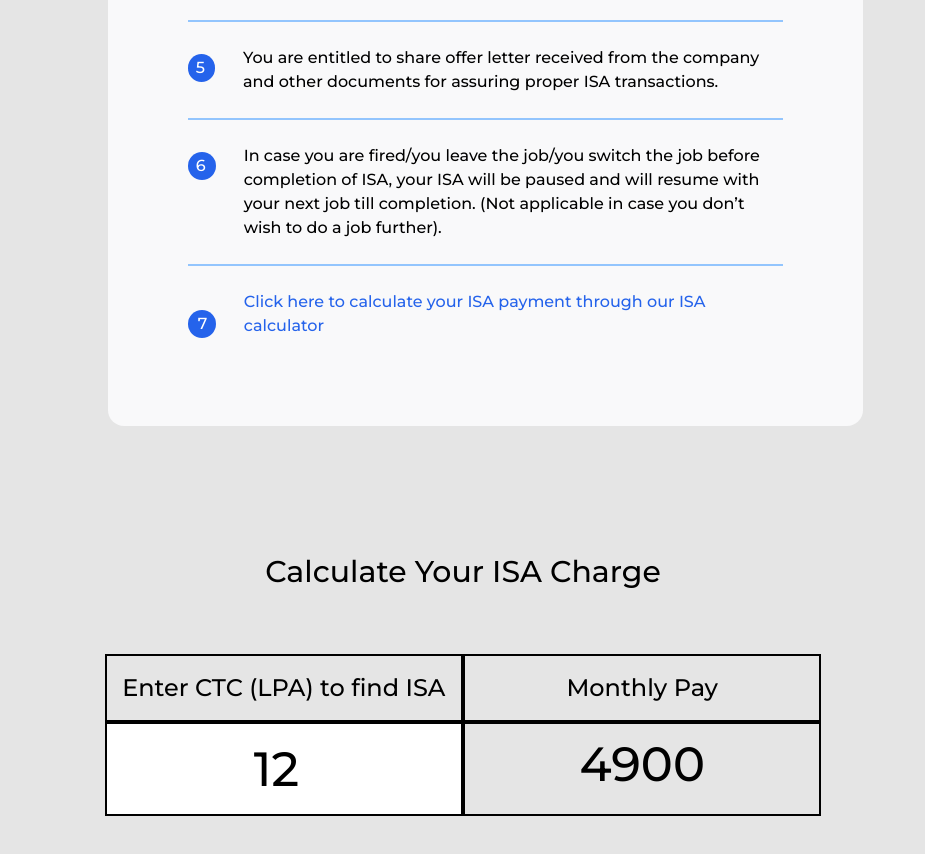
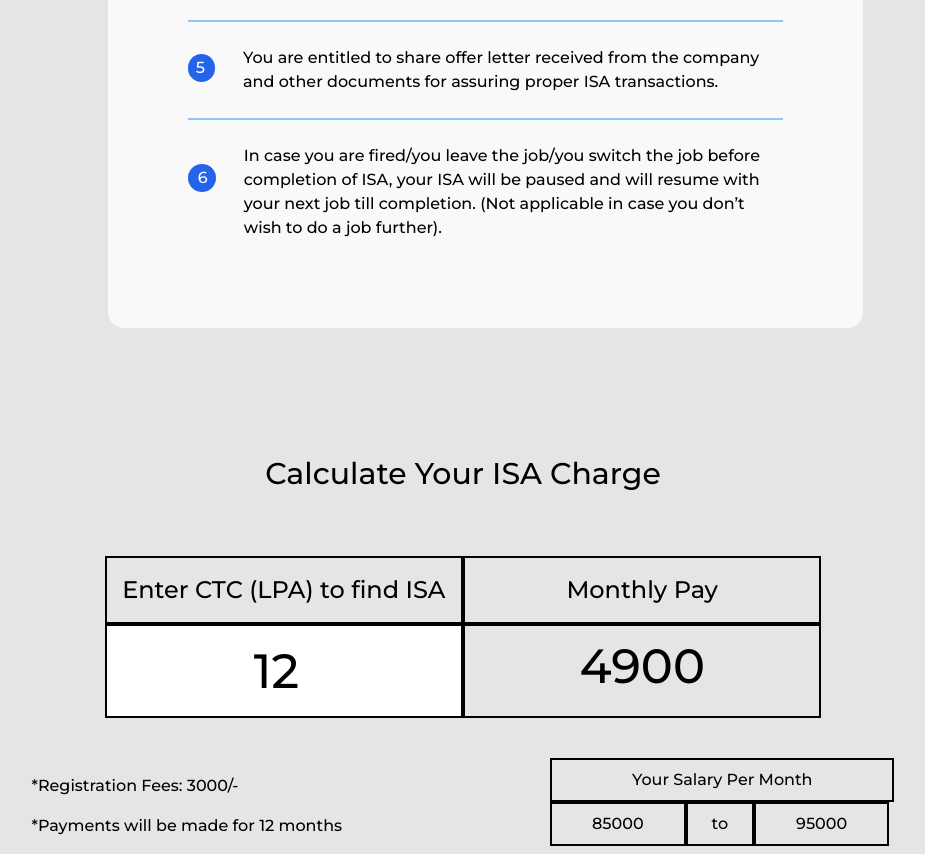
Before and after one commit to 100bhagya/mas-website-react, a React (Create React App) app: page /isa-101 in a window 1280 px wide. Shown: the part 1380-2234 px from the top of the page, without its empty margins (177-1102 px from the left). Built offline with nearby package versions, Linux system fonts and the light colour scheme.

Commit message:
removed isa calc sheet link

```diff
--- a/src/pages/ISA-101.js
+++ b/src/pages/ISA-101.js
@@ -117,8 +117,8 @@ const ISA101 = () => {
           other documents for assuring proper ISA transactions.
         </p>
 
-        <p className="md:text-[16px] text-[12px] flex md:py-6 py-4 border-b-2 border-solid border-blue-300">
-          <p className="bg-blue-600 md:w-7 w-6  md:h-7 h-6 mr-7 text-white md:mt-2 rounded-full pl-[8px] pr-[10px] pt-[3px] md:pt-[2px]">
+        <p className="md:text-[16px] text-[12px] flex md:py-6 py-4">
+          <p className="bg-blue-600 md:w-7 w-6  md:h-7 h-6 mr-7 text-white md:mt-5 rounded-full pr-[14px] md:pl-[10px] pl-[9px] md:pt-[2px] pt-[4px]">
             6
           </p>
           In case you are fired/you leave the job/you switch the job before
@@ -127,19 +127,6 @@ const ISA101 = () => {
           a job further).
         </p>
 
-        <p className="md:text-[16px] text-[12px] flex md:py-6 py-4">
-          <p className="bg-blue-600 md:w-7 w-6  md:h-7 h-6 mr-7 text-white md:mt-5 rounded-full pr-[14px] md:pl-[10px] pl-[9px] md:pt-[2px] pt-[4px]">
-            7
-          </p>
-          <a
-            href="https://bit.ly/3Hd9IIU"
-            target="_blank"
-            rel="noopener noreferrer"
-            className="text-blue-600"
-          >
-            Click here to calculate your ISA payment through our ISA calculator
-          </a>
-        </p>
       </div>
 
       <div className="mt-32">
--- a/src/pages/ISA-102.js
+++ b/src/pages/ISA-102.js
@@ -5,21 +5,6 @@ import Data from "../data/ISAData";
 import Footer from "../components/Footer";
 import Rectangle from "../images/Rectangle 52.png";
 import Artboard1 from "../images/isa_image.png";
-
-// const IncomeSlab = ({ income, status, color, round }) => {
-//   return (
-//     <div
-//       className={`flex md:px-3 lg:px-0 w-full md:h-[75px] pb-4 md:pb-0 pt-1 md:bg-card border-solid border-b-[1px] ${color} ${round}`}
-//     >
-//       <div className="md:text-sm text-[12px] font-normal w-1/4 text-center pt-6">
-//         {income}
-//       </div>
-//       <div className="md:text-sm text-[12px] font-normal w-3/4 text-center pt-6">
-//         {status}
-//       </div>
-//     </div>
-//   );
-// };
 
 function FAQ({ faq, index, toggleFAQ }) {
   return (
@@ -130,8 +115,8 @@ const ISA102 = () => {
           other documents for assuring proper ISA transactions.
         </p>
 
-        <p className="md:text-[16px] text-[12px] flex md:py-6 py-4 border-b-2 border-solid border-blue-300">
-          <p className="bg-blue-600 md:w-7 w-6  md:h-7 h-6 mr-7 text-white md:mt-2 rounded-full pl-[8px] pr-[10px] pt-[3px] md:pt-[2px]">
+        <p className="md:text-[16px] text-[12px] flex md:py-6 py-4">
+          <p className="bg-blue-600 md:w-7 w-6  md:h-7 h-6 mr-7 text-white md:mt-5 rounded-full pr-[14px] md:pl-[10px] pl-[9px] md:pt-[2px] pt-[4px]">
             6
           </p>
           In case you are fired/you leave the job/you switch the job before
@@ -140,59 +125,8 @@ const ISA102 = () => {
           a job further).
         </p>
 
-        <p className="md:text-[16px] text-[12px] flex md:py-6 py-4">
-          <p className="bg-blue-600 md:w-7 w-6  md:h-7 h-6 mr-7 text-white md:mt-5 rounded-full pr-[14px] md:pl-[10px] pl-[9px] md:pt-[2px] pt-[4px]">
-            7
-          </p>
-          <a href="https://bit.ly/3Hd9IIU"
-               target="_blank"
-               rel="noopener noreferrer" className="text-blue-600">
-            Click here to calculate your ISA payment through our ISA calculator
-            </a>
-        </p>
       </div>
-      {/* <div className="relative md:left-[21%] md:mb-20 md:mt-28 mt-6">
-        <div className="lg:w-[59%] md:w-[85%] relative md:right-28 lg:right-2 md:shadow-2xl mx-4 md:mx-0">
-          <div className="flex border-b-2 border-solid border-blue-600 md:bg-card w-full md:h-[75px] rounded-t-2xl">
-            <div className="md:text-2xl text-xl font-semibold w-1/4 text-blue-600 text-center pt-6">
-              Income Slab
-            </div>
-            <div className="text-2xl font-semibold  w-3/4 text-blue-600 text-center pt-6">
-              ISA
-            </div>
-          </div>
 
-          <IncomeSlab
-            income="< 6 LPA"
-            status="No Payment"
-            color="border-blue-500"
-          />
-
-          <IncomeSlab
-            color="border-blue-500"
-            income="6 - 9 LPA"
-            status="6000 for 6 months after your job starts or 29,999 one time payment once you are placed"
-          />
-
-          <IncomeSlab
-            color="border-blue-500"
-            income="9 - 12 LPA"
-            status="6000 for 8 months after your job starts or 39,999 one time payment once you are placed"
-          />
-
-          <IncomeSlab
-            color="border-blue-500"
-            income="12 - 15 LPA"
-            status="6000 for 10 months after your job starts or 49,999 one time payment once you are placed"
-          />
-
-          <IncomeSlab
-            round="rounded-b-2xl"
-            income="> 15 LPA"
-            status="6000 for 12 months after your job starts or 59,999 one time payment once you are placed"
-          />
-        </div>
-      </div> */}
       <div className="md:mt-28 mt-16 md:mb-40 mb-10">
         <div className="text-[40px] text-center md:my-12">FAQ</div>
         <div className="faqs lg:w-[58%] md:w-[85%] relative lg:left-[21%] md:left-[7%] md:bg-white md:py-10 py-5 lg:px-20 md:px-8 rounded-3xl">
```
